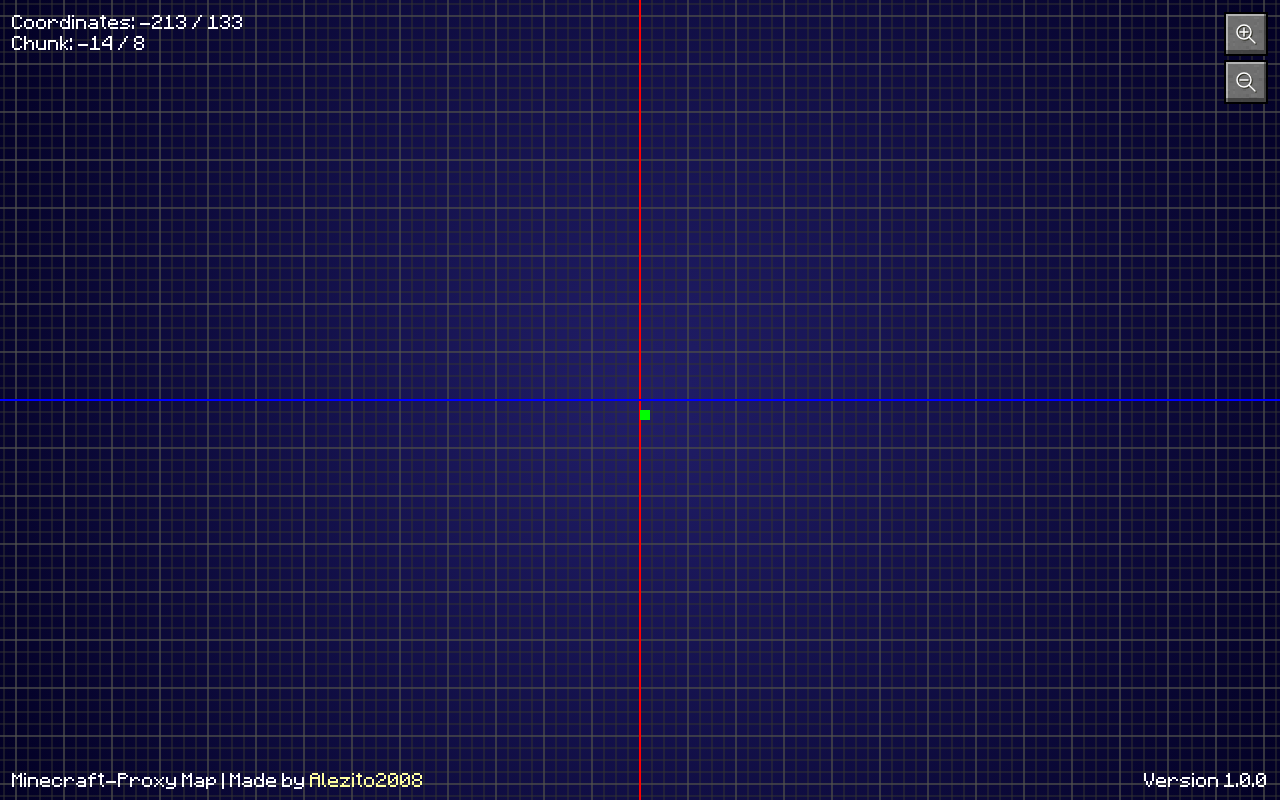
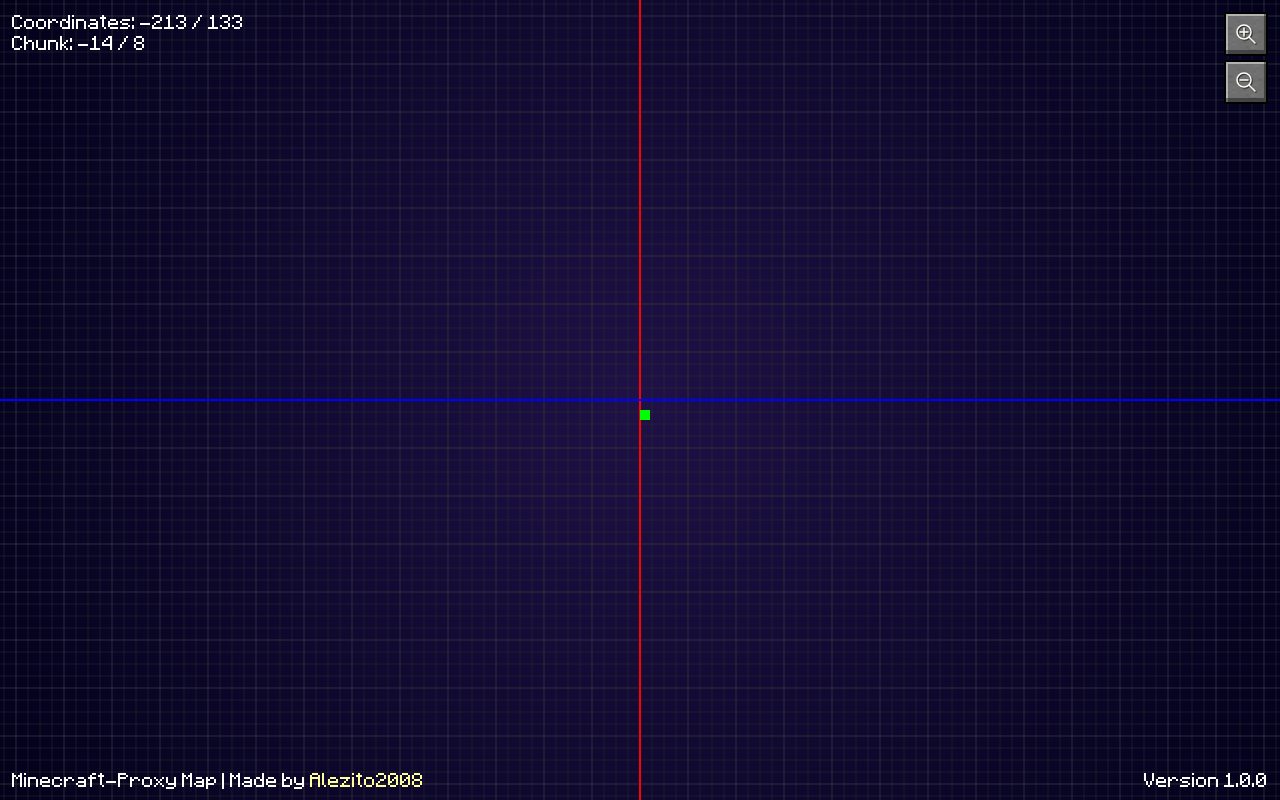
Before and after one commit to Alezito2008/Minecraft-Proxy-Radar, a plain HTML site: page index.html in a window 1280 px wide. Drawn offline with Linux system fonts and the light colour scheme.

Commit message:
Fixed some colors

```diff
--- a/map.js
+++ b/map.js
@@ -88,9 +88,9 @@ function draw() {
 
     ctx.lineWidth = 1;
 
-    ctx.strokeStyle = '#333'
+    ctx.strokeStyle = '#30303075'
     drawGrid(BLOCK_GRID_SIZE);
-    ctx.strokeStyle = '#555';
+    ctx.strokeStyle = '#46464662';
     drawGrid(CHUNK_GRID_SIZE);
 
     ctx.lineWidth = 2;
--- a/style.css
+++ b/style.css
@@ -10,8 +10,8 @@ body {
     padding: 0;
     min-height: 100vh;
     color: #fff;
-    background: #211e69;
-    background: radial-gradient(circle, rgba(33, 30, 105, 1) 0%, rgba(2, 0, 36, 1) 100%);
+    background: rgba(2, 0, 36, 1);
+    background: radial-gradient(circle, rgb(30, 17, 70) 0%, rgb(2, 1, 27) 100%);
 }
 
 footer {
```
